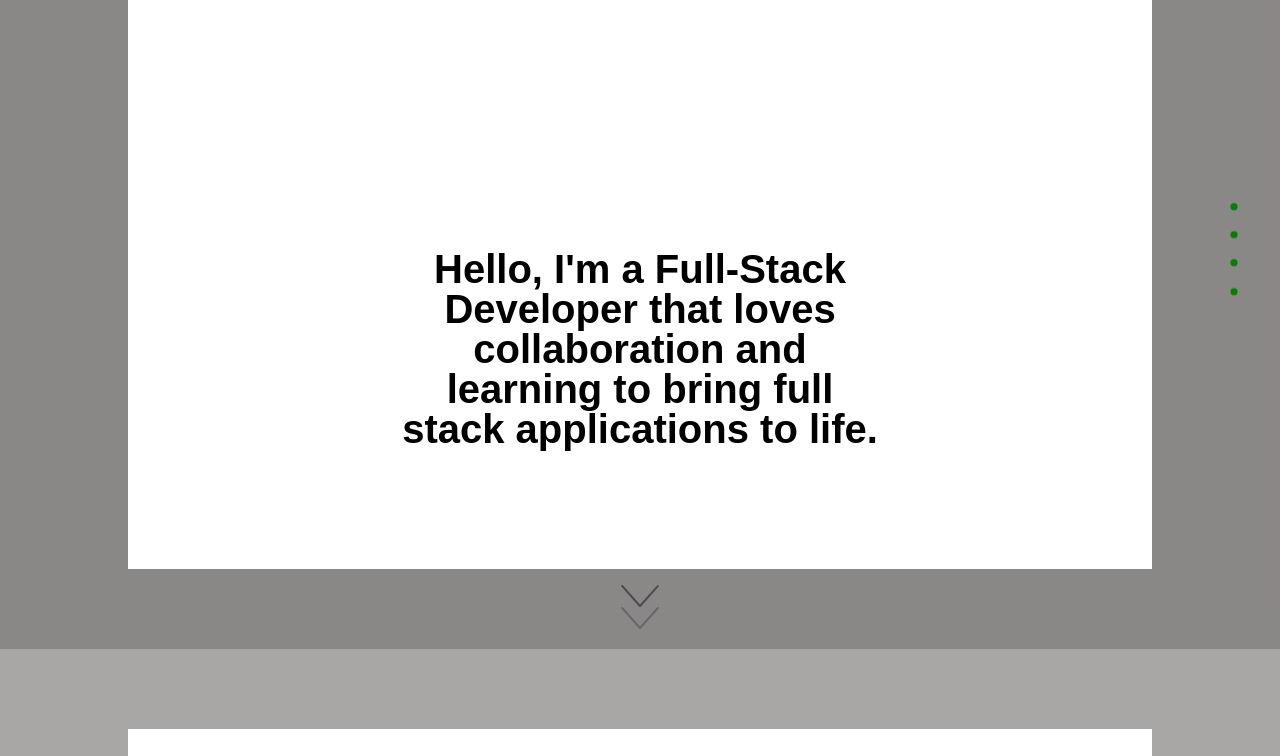
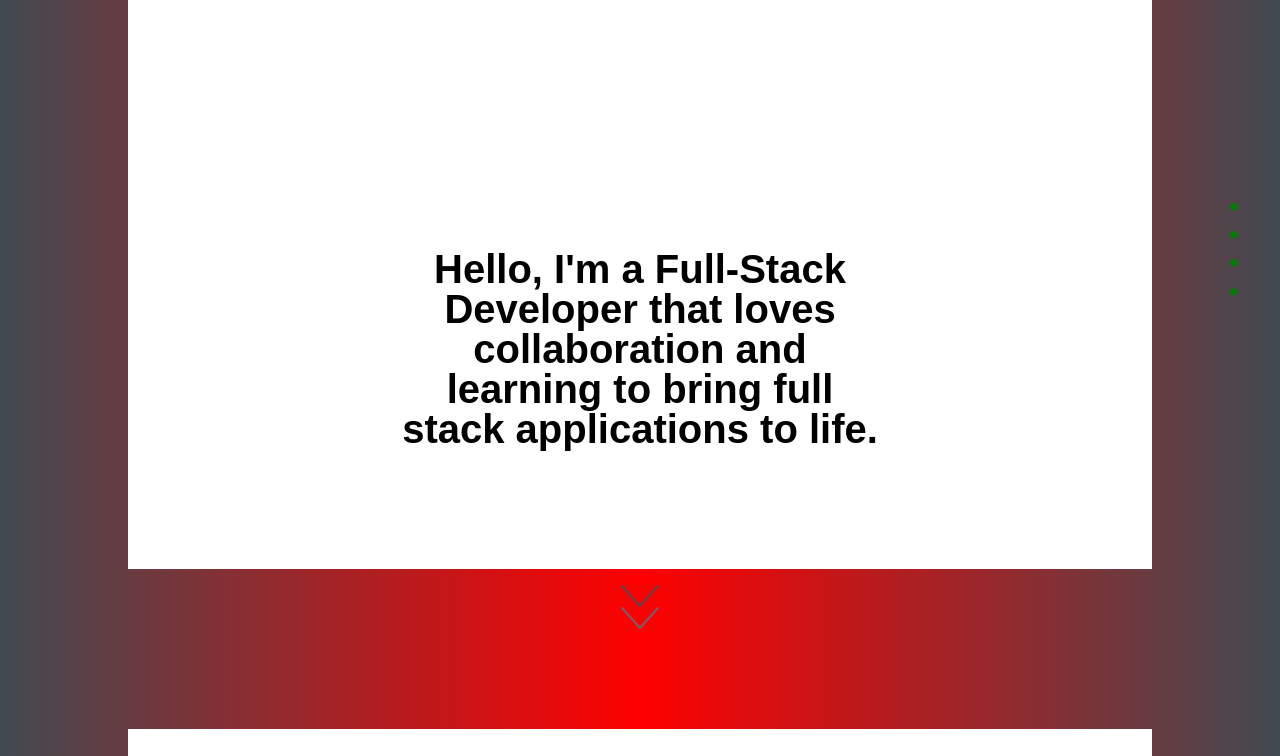
Before and after one commit to BouncingBison/BouncingBison.io, a plain HTML site: page index.html in a window 1280 px wide. Shown: the part 151-907 px from the top of the page. Drawn offline with Linux system fonts and the light colour scheme.

Commit message:
coloring

```diff
--- a/css/style.css
+++ b/css/style.css
@@ -154,6 +154,9 @@
             min-height: 100%;
             position: relative;
             padding: 2em 0;
+            background-image: linear-gradient( to right, #414a51, red, #414a51);
+            /* background: -webkit-linear-gradient(top, #25c481, #25b7c4);
+            background: linear-gradient(to bottom, #25c481, #25b7c4); */
         }
 
         .container {
@@ -169,6 +172,7 @@
         /* =========================================== */
         /* =========================================== */
         /* =========================================== */
+        /* Section Gradient Styling */
         /* =========================================== */
         /* =========================================== */
         /* =========================================== */
```
